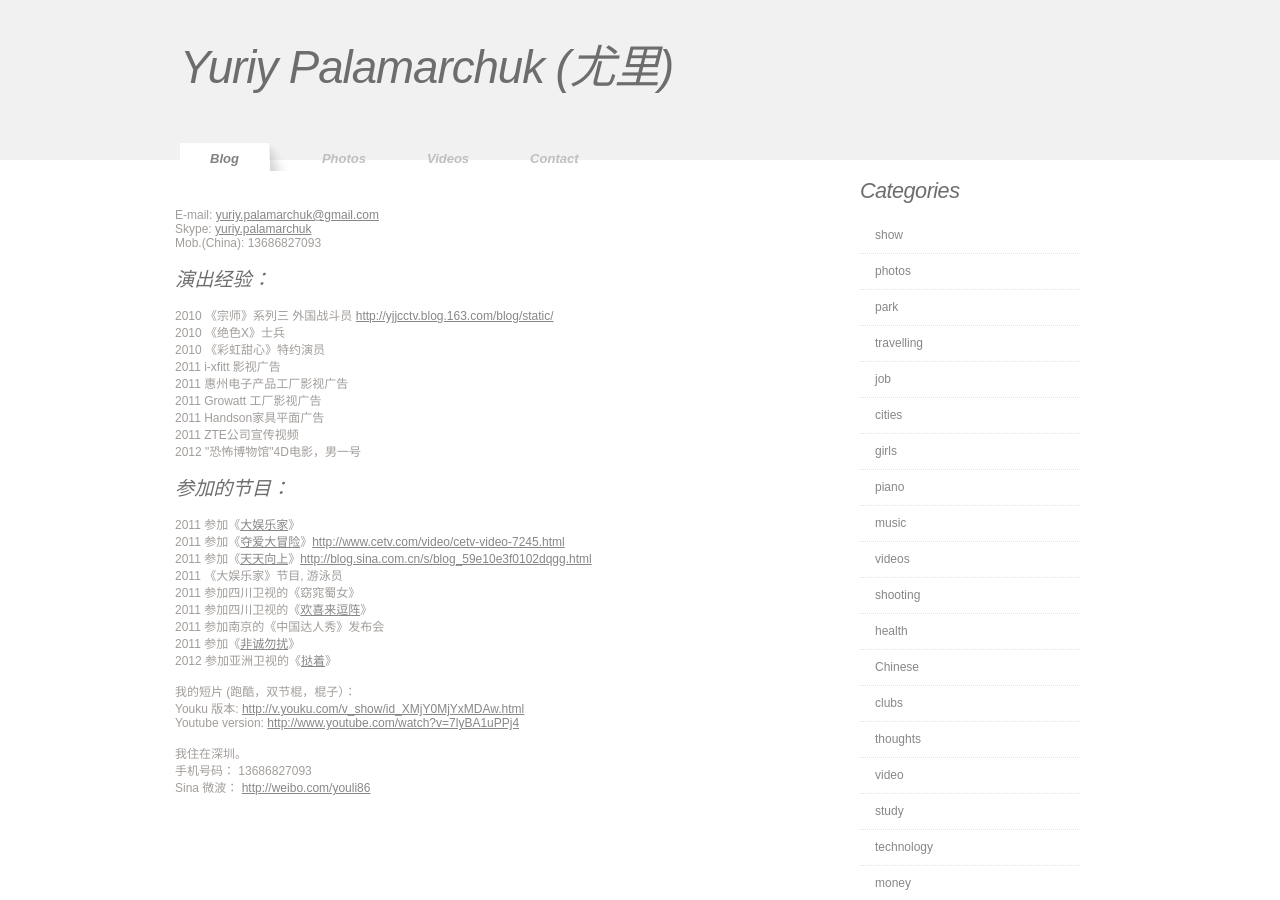
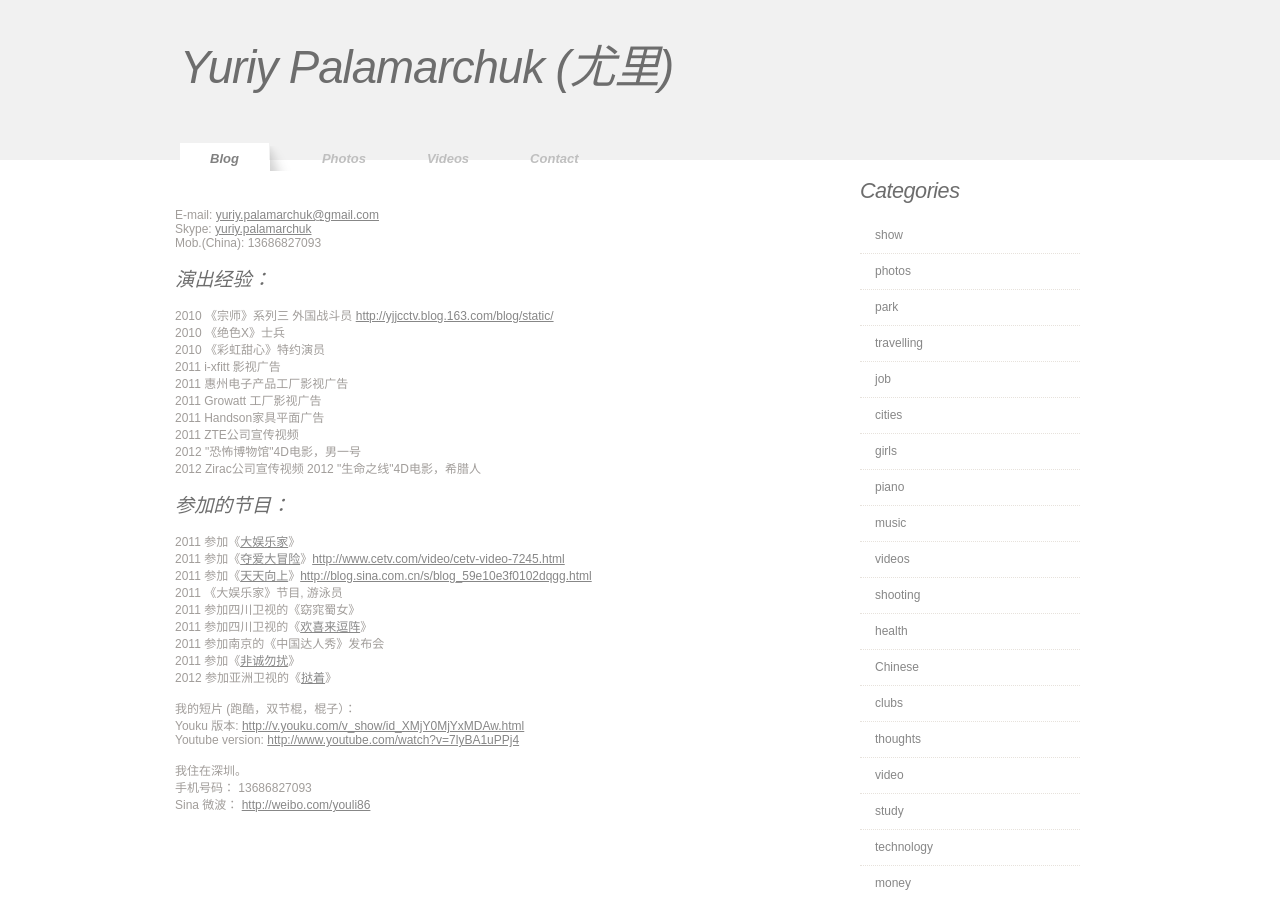
Before and after one commit to iurii/iurii.github.com, a Jekyll site: the page built from about.html, in a window 1280 px wide and 900 px high. Built offline with Jekyll 4.4.1, drawn with Linux system fonts in a browser that asks for light colours; comment, search, counter and statistics services are not loaded.

Commit message:
Update about.html

```diff
--- a/about.html
+++ b/about.html
@@ -21,6 +21,9 @@ Mob.(China): 13686827093<br />
 2011 Handson家具平面广告<br />
 2011 ZTE公司宣传视频<br />
 2012 "恐怖博物馆"4D电影，男一号<br />
+2012 Zirac公司宣传视频
+2012 "生命之线"4D电影，希腊人<br />
+
 <br />
 
 <h3>参加的节目：</h3><br />
```
